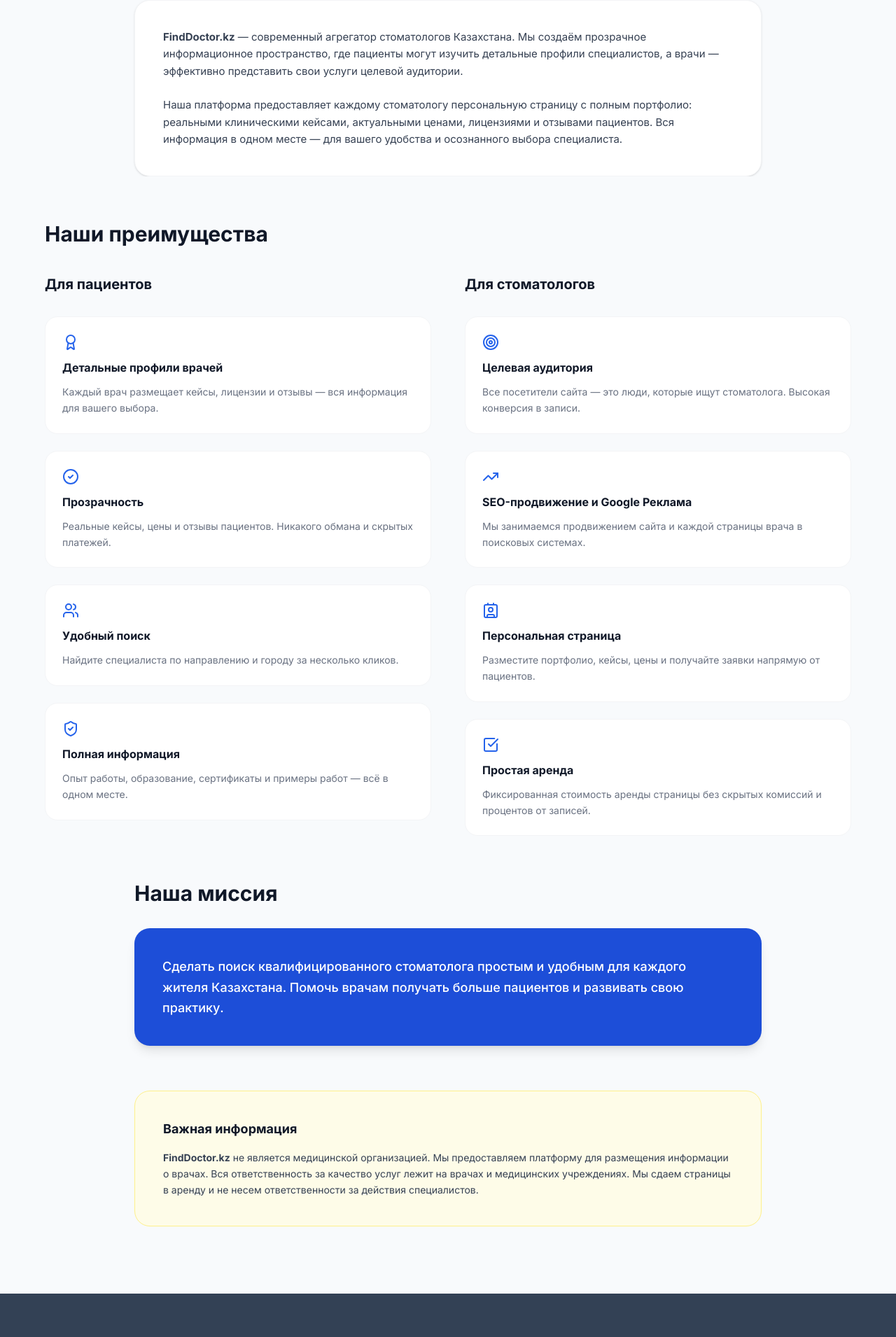
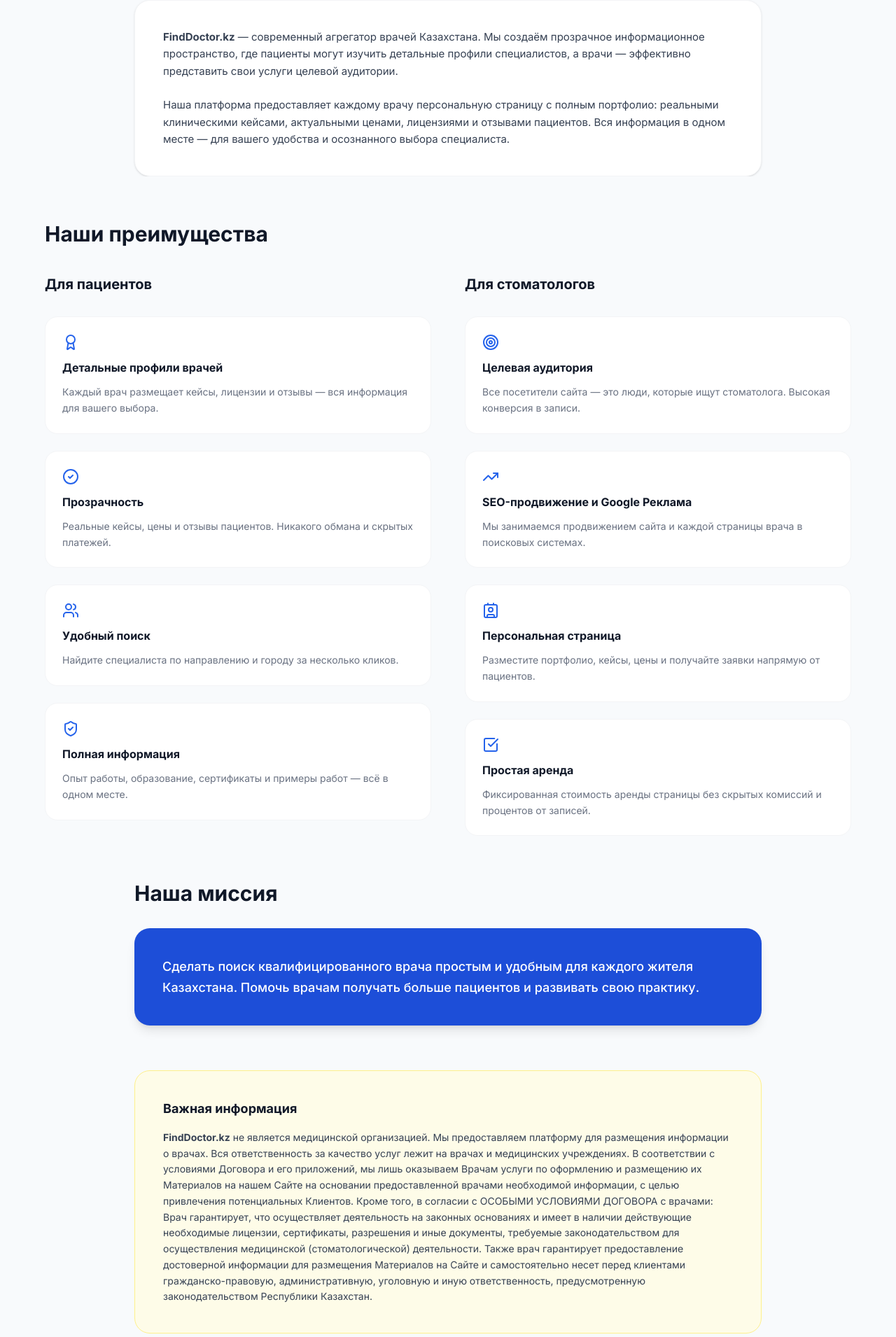
Before and after one commit to zionchurchalmaty-jpg/doctor-dent, a Next.js app: page /about in a window 1280 px wide. Shown: the part 860-2770 px from the top of the page at 70% size. Built offline with nearby package versions, Linux system fonts and the light colour scheme; no server answers; the database is empty.

Commit message:
change formulation

```diff
--- a/app/page.tsx
+++ b/app/page.tsx
@@ -281,7 +281,7 @@ export default async function HomePage() {
 
       <section className="bg-[#2563EB] w-full py-12 md:py-16 mt-12 md:mt-20 flex flex-col items-center justify-center text-center px-6">
         <h2 className="text-2xl md:text-4xl font-bold text-white mb-4 md:mb-5 tracking-wide">
-          Вы стоматолог?
+          Вы врач?
         </h2>
         <p className="text-white/90 text-sm md:text-lg mb-6 md:mb-8 max-w-2xl tracking-wide font-light">
           Разместите свою страницу на FindDoctor.kz и получайте пациентов напрямую
--- a/components/Hero.tsx
+++ b/components/Hero.tsx
@@ -149,7 +149,7 @@ export default function Hero({
             </h1>
             <p className="text-blue-100 text-lg md:text-xl max-w-lg opacity-90 leading-relaxed">
               {subtitle ||
-                "Платформа для поиска стоматологов с полными профилями, кейсами и отзывами"}
+                "Платформа для поиска врачей с полными профилями, кейсами и отзывами"}
             </p>
 
             <ul className="space-y-5 mt-4">
--- a/components/about/ImportantInfo.tsx
+++ b/components/about/ImportantInfo.tsx
@@ -2,9 +2,26 @@ export function ImportantInfo() {
   return (
     <section className="bg-[#F8FAFC] pb-24 px-6">
       <div className="max-w-4xl mx-auto bg-[#FEFCE8] border border-[#FEF08A] rounded-3xl p-8 md:p-10 transition-shadow duration-300 hover:shadow-md">
-        <h3 className="font-bold text-lg mb-4 text-gray-900">Важная информация</h3>
+        <h3 className="font-bold text-lg mb-4 text-gray-900">
+          Важная информация
+        </h3>
         <p className="text-[14px] text-gray-700 leading-relaxed">
-          <strong>FindDoctor.kz</strong> не является медицинской организацией. Мы предоставляем платформу для размещения информации о врачах. Вся ответственность за качество услуг лежит на врачах и медицинских учреждениях. Мы сдаем страницы в аренду и не несем ответственности за действия специалистов.
+          <strong>FindDoctor.kz</strong> не является медицинской организацией.
+          Мы предоставляем платформу для размещения информации о врачах. Вся
+          ответственность за качество услуг лежит на врачах и медицинских
+          учреждениях. В соответствии с условиями Договора и его приложений, мы
+          лишь оказываем Врачам услуги по оформлению и размещению их Материалов
+          на нашем Сайте на основании предоставленной врачами необходимой
+          информации, с целью привлечения потенциальных Клиентов. Кроме того, в
+          согласии с ОСОБЫМИ УСЛОВИЯМИ ДОГОВОРА с врачами: Врач гарантирует, что
+          осуществляет деятельность на законных основаниях и имеет в наличии
+          действующие необходимые лицензии, сертификаты, разрешения и иные
+          документы, требуемые законодательством для осуществления медицинской
+          (стоматологической) деятельности. Также врач гарантирует
+          предоставление достоверной информации для размещения Материалов на
+          Сайте и самостоятельно несет перед клиентами гражданско-правовую,
+          административную, уголовную и иную ответственность, предусмотренную
+          законодательством Республики Казахстан.
         </p>
       </div>
     </section>
--- a/components/about/Mission.tsx
+++ b/components/about/Mission.tsx
@@ -5,7 +5,7 @@ export function Mission() {
         <h2 className="text-3xl font-bold mb-8 text-gray-900">Наша миссия</h2>
         <div className="bg-[#1D4ED8] p-8 md:p-10 rounded-3xl shadow-lg transition-all duration-300 hover:shadow-xl hover:shadow-blue-900/20">
           <p className="text-[16px] md:text-[18px] text-white leading-relaxed font-medium">
-            Сделать поиск квалифицированного стоматолога простым и удобным для каждого жителя Казахстана. Помочь врачам получать больше пациентов и развивать свою практику.
+            Сделать поиск квалифицированного врача простым и удобным для каждого жителя Казахстана. Помочь врачам получать больше пациентов и развивать свою практику.
           </p>
         </div>
       </div>
--- a/components/about/WhoWeAre.tsx
+++ b/components/about/WhoWeAre.tsx
@@ -5,10 +5,10 @@ export function WhoWeAre() {
         <h2 className="text-3xl font-bold mb-8 text-gray-900">Кто мы</h2>
         <div className="bg-white p-8 md:p-10 rounded-3xl border border-gray-100 shadow-sm transition-all duration-300 hover:shadow-md">
           <p className="text-[15px] text-gray-700 leading-relaxed mb-6">
-            <strong>FindDoctor.kz</strong> — современный агрегатор стоматологов Казахстана. Мы создаём прозрачное информационное пространство, где пациенты могут изучить детальные профили специалистов, а врачи — эффективно представить свои услуги целевой аудитории.
+            <strong>FindDoctor.kz</strong> — современный агрегатор врачей Казахстана. Мы создаём прозрачное информационное пространство, где пациенты могут изучить детальные профили специалистов, а врачи — эффективно представить свои услуги целевой аудитории.
           </p>
           <p className="text-[15px] text-gray-700 leading-relaxed">
-            Наша платформа предоставляет каждому стоматологу персональную страницу с полным портфолио: реальными клиническими кейсами, актуальными ценами, лицензиями и отзывами пациентов. Вся информация в одном месте — для вашего удобства и осознанного выбора специалиста.
+            Наша платформа предоставляет каждому врачу персональную страницу с полным портфолио: реальными клиническими кейсами, актуальными ценами, лицензиями и отзывами пациентов. Вся информация в одном месте — для вашего удобства и осознанного выбора специалиста.
           </p>
         </div>
       </div>
--- a/messages/ru.json
+++ b/messages/ru.json
@@ -11,22 +11,22 @@
   },
   "HomePage": {
     "Hero": {
-      "title": "Стоматологи Казахстана —\nнайдите своего врача",
-      "subtitle": "Поиск проверенных стоматологов по направлениям и городам",
-      "directionLabel": "Направление",
+      "title": "Найдите своего врача\nв Казахстане",
+      "subtitle": "Удобный поиск врачей и клиник по специализациям, городам, отзывам и направлениям лечения",
+      "directionLabel": "Специализация",
       "directionPlaceholder": "Все направления",
       "cityLabel": "Город",
       "cityPlaceholder": "Все города",
       "searchBtn": "Найти врача",
       "placePage": "Врачам — разместить страницу",
       "whyTitle": "Почему выбирают FindDoctor.kz",
-      "reason1": "38 проверенных врачей по всему Казахстану",
-      "reason2": "Быстрая запись к специалисту онлайн",
-      "reason3": "Реальные кейсы и отзывы пациентов"
+      "reason1": "Информация о врачах и направлениях лечения",
+      "reason2": "Отзывы, кейсы и данные о специалистах",
+      "reason3": "Быстрая запись к специалисту онлайн"
     },
     "TopDoctors": {
       "topTitle": "ТОП врачи",
-      "topSubtitle": "Лучшие стоматологи с наивысшими рейтингами и проверенной репутацией",
+      "topSubtitle": "Врачи с высоким рейтингом по отзывам пользователей",
       "promoTitle": "Хотите попасть в ТОП?",
       "promoSubtitle": "Увеличьте свою видимость с услугой «Показ на главной»",
       "promoBtn": "Узнать подробнее",
@@ -79,7 +79,7 @@
   },
   "Footer": {
     "logoSubtitle": "Стоматологи Казахстана",
-    "description": "Агрегатор лучших стоматологов Казахстана. Найдите своего врача.",
+    "description": "Агрегатор врачей Казахстана. Найдите своего врача.",
     "navTitle": "Навигация",
     "home": "Главная",
     "cases": "Кейсы",
```
